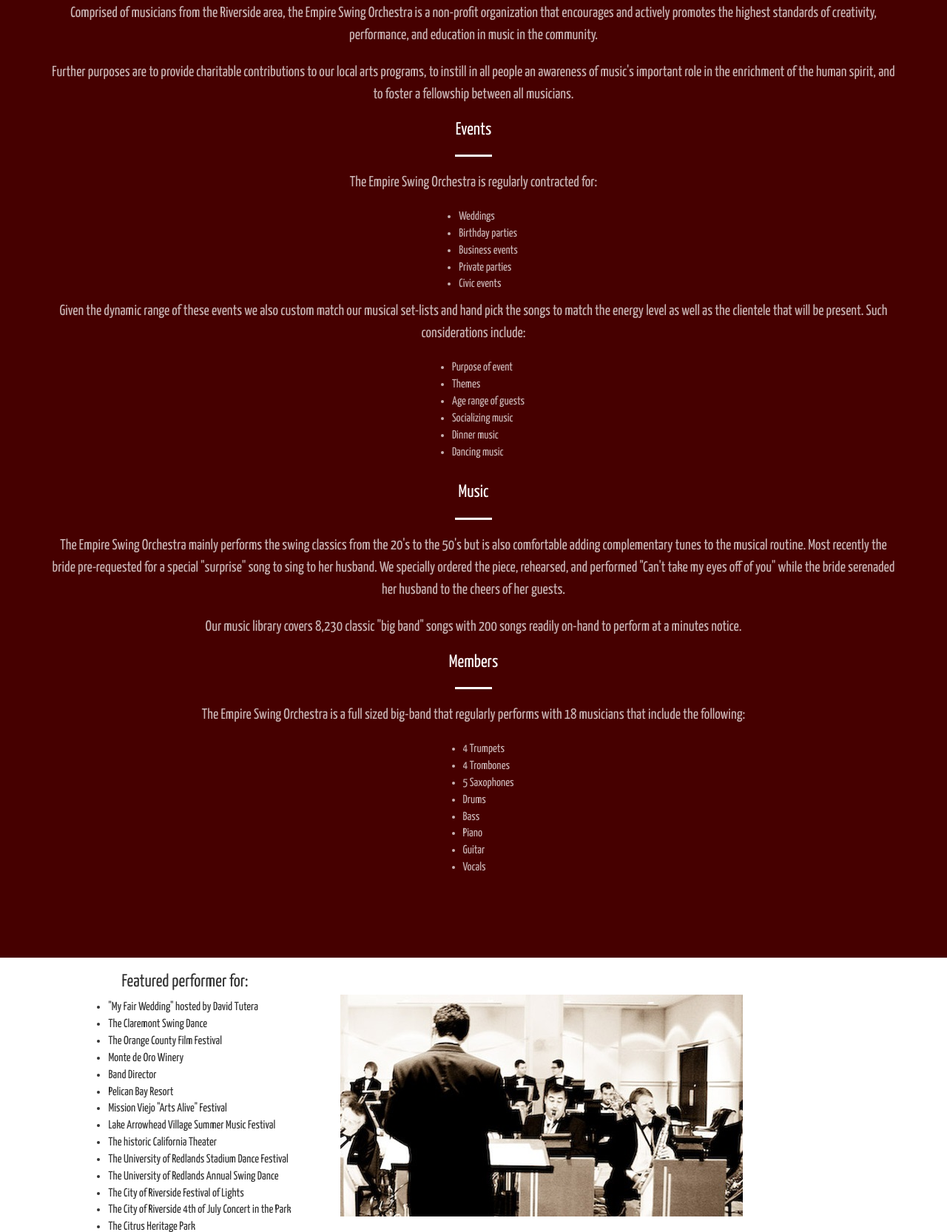
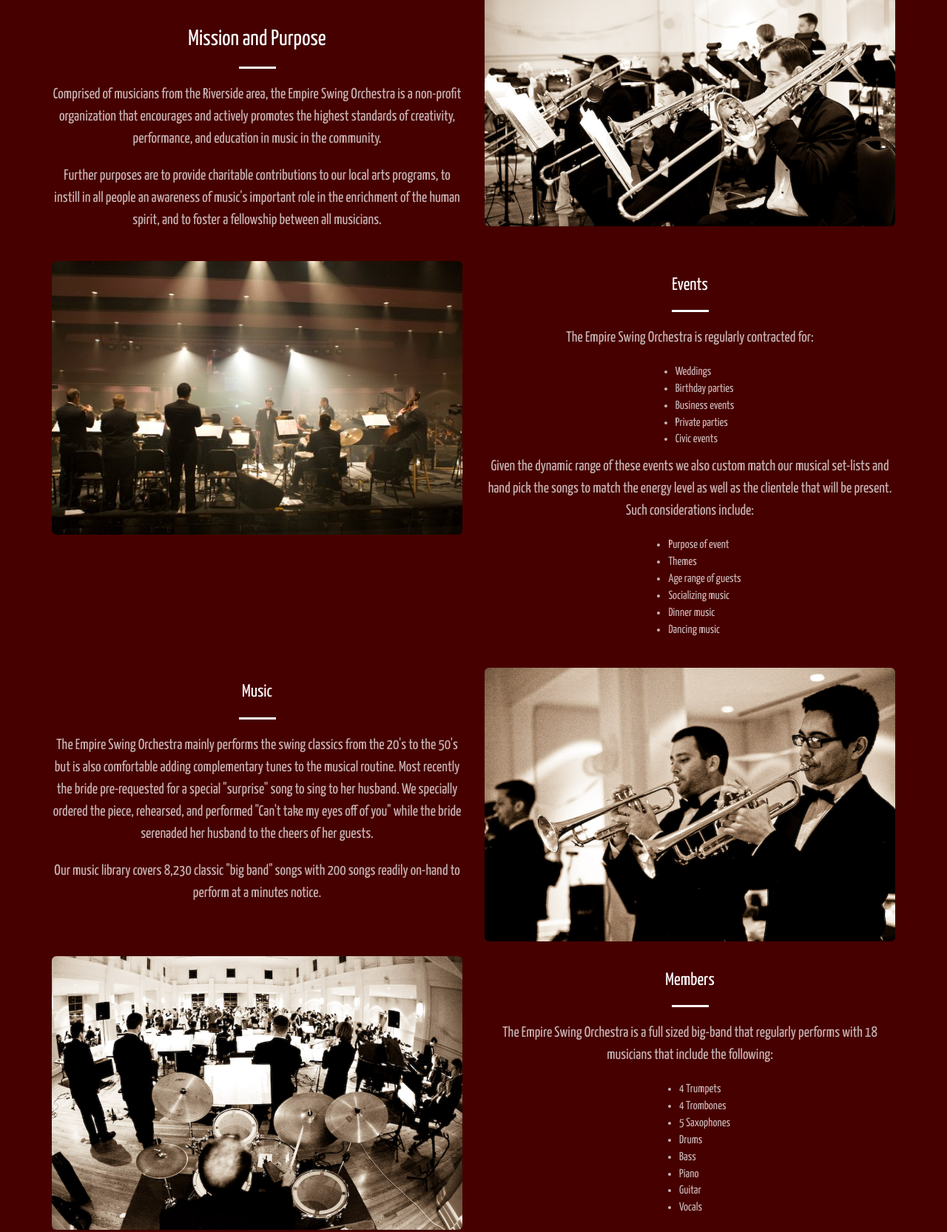
Before and after one commit to empireswing/empireswing.github.io, a website: page app/index.html in a window 1280 px wide. Shown: the part 1460-3126 px from the top of the page at 74% size. Drawn offline with nearby package versions, Linux system fonts and the light colour scheme; files that its build step writes are made by us from their sources; a web font is replaced by a local one.

Commit message:
Add more photos to about section

```diff
--- a/app/index.html
+++ b/app/index.html
@@ -108,8 +108,8 @@
                   <p class="text-faded">The Empire Swing Orchestra is an 18 piece swing band consisting of local professionals with a love for the jazz classics of the swing era.</p>
               </div>
             </div>
-            <div class="row" style="margin-top:10px;">
-              <div class="col-lg-12 text-center">
+            <div class="row" style="margin-top:20px;">
+              <div class="col-lg-6 text-center" style="margin-top:100px;">
                 <h2 class="section-heading">Mission and Purpose</h2>
                 <hr class="light">
                 <p class="text-faded">Comprised of musicians from the Riverside area, the Empire Swing
@@ -120,7 +120,16 @@
                 arts programs, to instill in all people an awareness of music's
                 important role in the enrichment of the human spirit, and to foster a
                 fellowship between all musicians.</p>
-
+              </div>
+              <div class="col-lg-6">
+                <img class="img-responsive img-rounded" src="images/20071110_IMG_9832.jpg"/>
+              </div>
+            </div>
+            <div class="row" style="margin-top:20px;">
+              <div class="col-lg-6">
+                <img class="img-responsive img-rounded" src="images/19766_535874885731_6549842_n.jpg"/>
+              </div>
+              <div class="col-lg-6 text-center">
                 <h3>Events</h3>
                 <hr class="light">
                 <p class="text-faded">The Empire Swing Orchestra is regularly contracted for:</p>
@@ -144,8 +153,10 @@
                   <li>Dancing music</li>
                 </ul>
                 </p>
-
-
+              </div>
+            </div>
+            <div class="row" style="margin-top:10px;">
+              <div class="col-lg-6 text-center">
                 <h3>Music</h3>
                 <hr class="light">
                 <p class="text-faded">The Empire Swing Orchestra mainly performs the swing classics from
@@ -156,7 +167,16 @@
                 while the bride serenaded her husband to the cheers of her guests.</p>
                 <p class="text-faded">Our music library covers 8,230 classic "big band" songs with 200
                 songs readily on-hand to perform at a minutes notice.</p>
-
+              </div>
+              <div class="col-lg-6">
+                <img class="img-responsive img-rounded" src="images/20071110_IMG_9818.jpg"/>
+              </div>
+            </div>
+            <div class="row" style="margin-top:20px;">
+              <div class="col-lg-6">
+                <img class="img-responsive img-rounded" src="images/20071110_20071110_IMG_9766.jpg"/>
+              </div>
+              <div class="col-lg-6 text-center">
                 <h3>Members</h3>
                 <hr class="light">
                 <p class="text-faded">The Empire Swing Orchestra is a full sized big-band that regularly
@@ -231,7 +251,7 @@
                 </div>
                 <div class="col-lg-3 col-md-6 text-center">
                     <div class="service-box">
-                        <i class="fa fa-4x fa-quote-left wow bounceIn text-primary" data-wow-delay=".1s"></i>
+                        <i class="fa fa-4x fa-music wow bounceIn text-primary" data-wow-delay=".1s"></i>
                         <blockquote>
                           <p>Spenser &amp; Orchestra, Thank you for the awesome music and the professional manner that you performed. You were the 'hit' of the evening!</p>
                           <footer>L.M. <cite>September 2007</cite></footer>
@@ -240,7 +260,7 @@
                 </div>
                 <div class="col-lg-3 col-md-6 text-center">
                     <div class="service-box">
-                        <i class="fa fa-4x fa-quote-right wow bounceIn text-primary" data-wow-delay=".2s"></i>
+                        <i class="fa fa-4x fa-thumbs-o-up wow bounceIn text-primary" data-wow-delay=".2s"></i>
                         <blockquote>
                           <p>Thank you for making my mom's party fabulous! The orchestra was wonderful.  I had lots of comments from people, asking me where I got the band! One person said that, as she was coming in from the parking lot, she thought we had a DJ playing CD's...you sounded that good! I was so impressed with the orchestra. My mom danced up a storm and smiled the whole time. Thanks for all your help. You guys were the greatest!</p>
                           <footer>B. A. <cite>October 2007</cite></footer>
```
Also changed, not shown: app/images/19766_535874885731_6549842_n.jpg (added).
